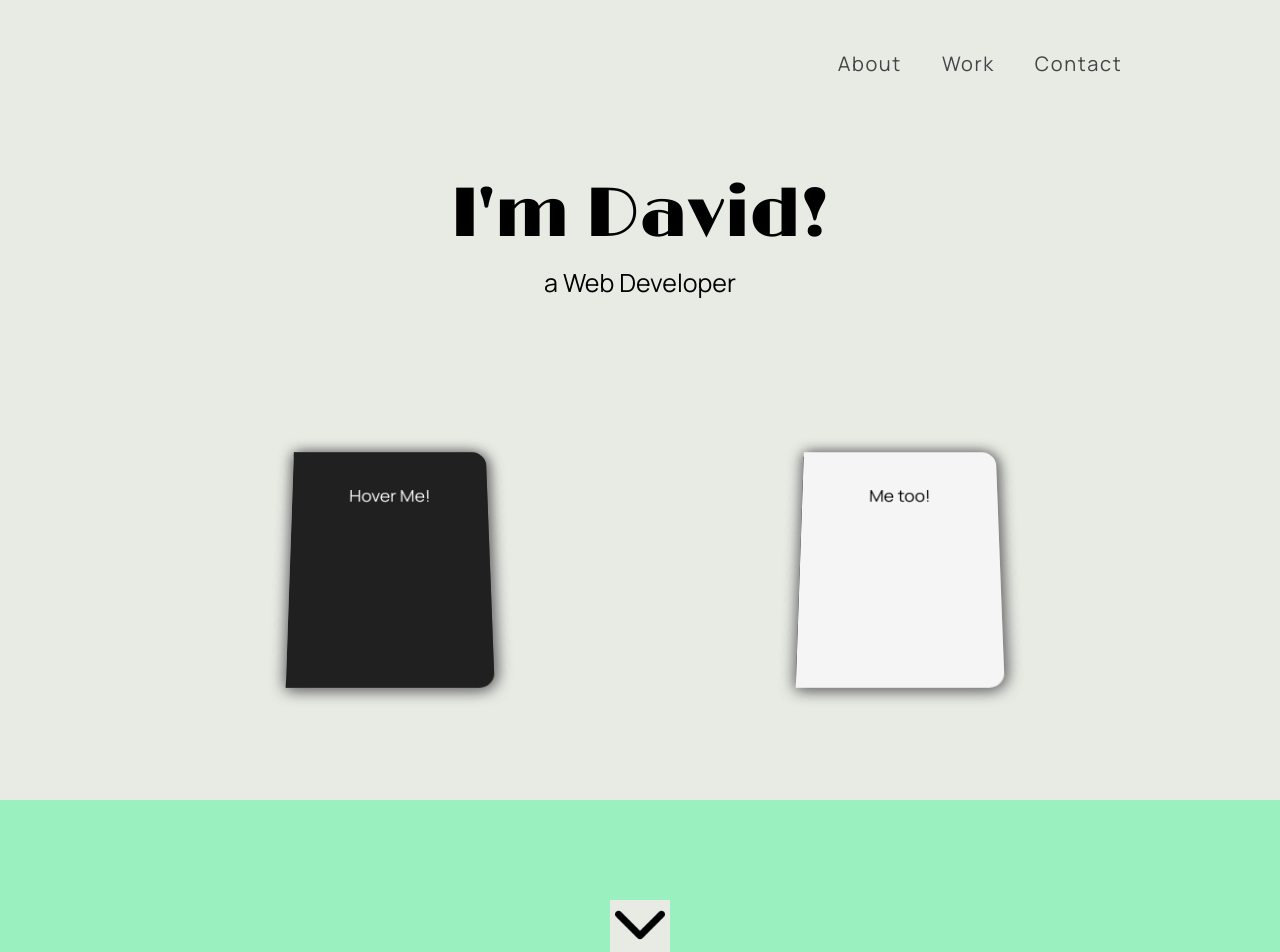
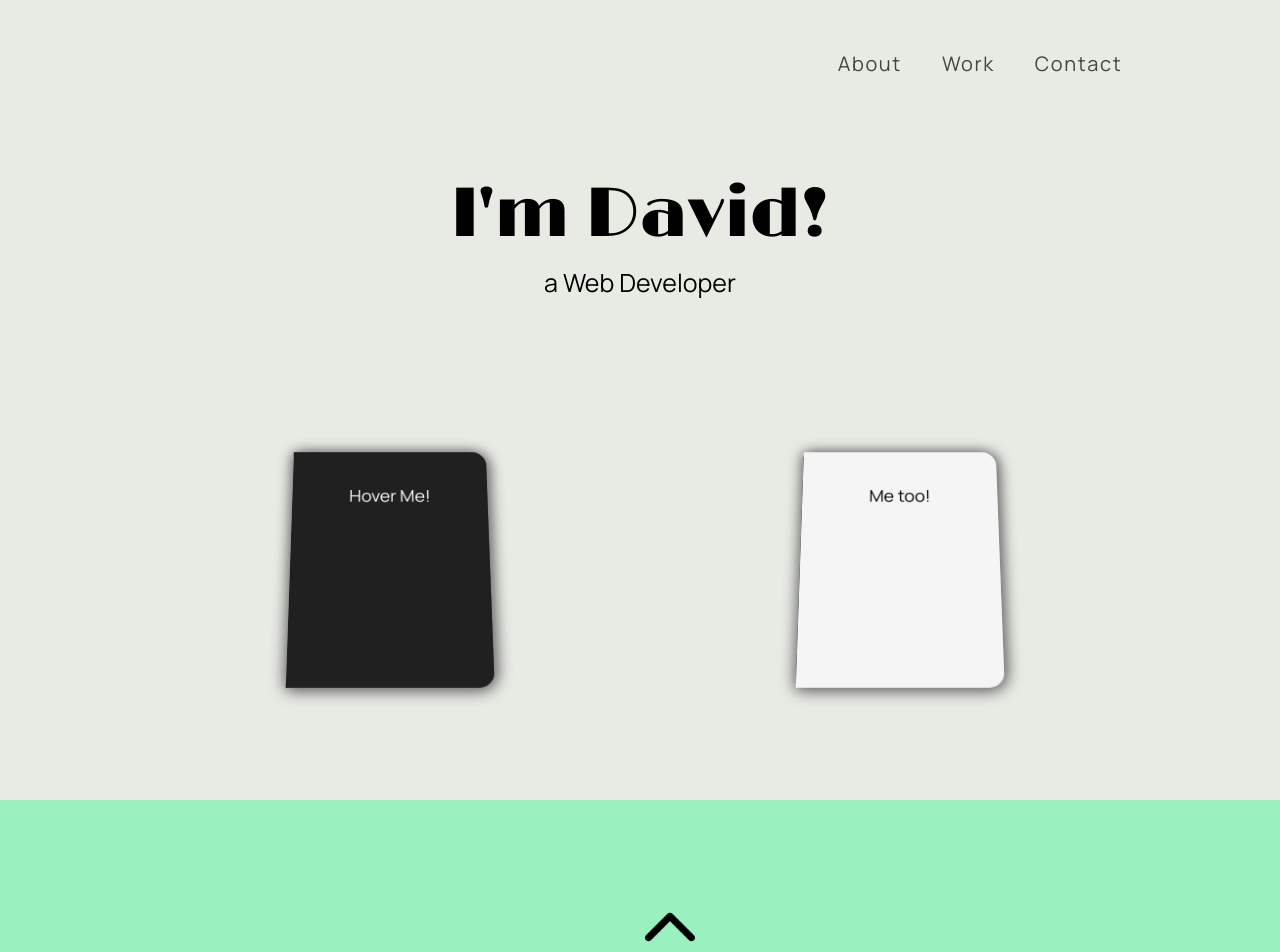
Before and after one commit to DvdHLee/Portfolio1, a React (Create React App) app: page / in a window 1280 px wide. Shown: the top 952 px of the page. Built offline with nearby package versions, Linux system fonts and the light colour scheme; no server answers.

Commit message:
fixed intro page navigation arrows

```diff
--- a/src/Components/About.css
+++ b/src/Components/About.css
@@ -149,7 +149,7 @@
   margin: 0 auto;
   margin-top: 100px;
   margin-bottom: 130px;
-  background-color: #e8ebe4;
+  background-color: transparent;
   padding: 0 5px 0 5px;
   left: 50%;
   -webkit-transform: translateX(-50%);
@@ -162,7 +162,7 @@
   transform: translateX(-50%);
 }
 
-.downbox {
+.godown {
   width: 50px;
 }
 
@@ -174,17 +174,19 @@
   margin: 0 auto;
   margin-top: 100px;
   margin-bottom: 130px;
-  background-color: #e8ebe4;
+  background-color: transparent;
   padding: 0 5px 0 5px;
   left: 50%;
   -webkit-transform: translateX(-50%);
   transform: translateX(-50%);
+  transform: rotate(180deg);
 }
 
 .goupbox:hover {
   transform: scale(1.1);
   -webkit-transform: translateX(-50%);
   transform: translateX(-50%);
+  transform: rotate(180deg);
 }
 
 .goup {
--- a/src/Components/About.js
+++ b/src/Components/About.js
@@ -18,7 +18,7 @@ const About = (props) => {
         <a href="#profile">
           <img
             className="godown"
-            src="./assets/Icons/downarrow.png"
+            src="assets/Icons/downarrow.png"
             alt="this is a downarrow"
           />
         </a>
@@ -29,7 +29,7 @@ const About = (props) => {
             <img
               className="goup"
               src="./assets/Icons/downarrow.png"
-              alt="this is a downarrow"
+              alt="this is an uparrow"
             />
           </a>
         </div>
@@ -74,7 +74,7 @@ const About = (props) => {
             <img
               className="goup"
               src="./assets/Icons/downarrow.png"
-              alt="this is a downarrow"
+              alt="this is an uparrow"
             />
           </a>
         </div>
```
Also changed, not shown: 1 other file (tests, documents, lock files or other folders).
